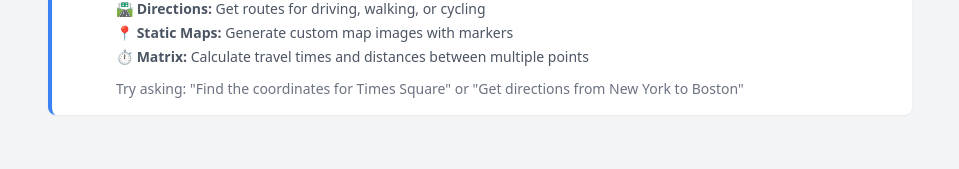
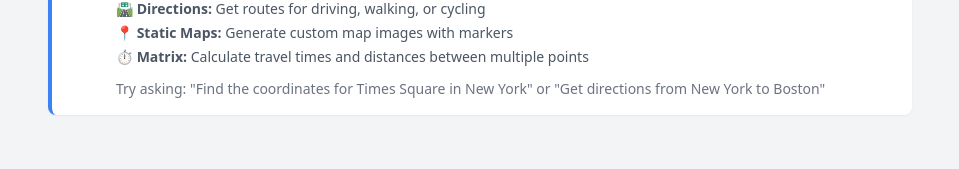
Before and after one commit to moritzzzzz/http-mcp-server-mapbox-apis, a website: page http-bridge/public/index.html in a window 1280 px wide. Shown: the part 197-366 px from the top of the page, without its empty margins (160-1119 px from the left). Drawn offline with nearby package versions, Linux system fonts and the light colour scheme; no server answers.

Commit message:
Update index.html

```diff
--- a/http-bridge/public/index.html
+++ b/http-bridge/public/index.html
@@ -92,7 +92,7 @@
                                 <li>⏱️ <strong>Matrix:</strong> Calculate travel times and distances between multiple points</li>
                             </ul>
                             <div class="mt-3 text-sm text-gray-500">
-                                Try asking: "Find the coordinates for Times Square" or "Get directions from New York to Boston"
+                                Try asking: "Find the coordinates for Times Square in New York" or "Get directions from New York to Boston"
                             </div>
                         </div>
                     </div>
```
